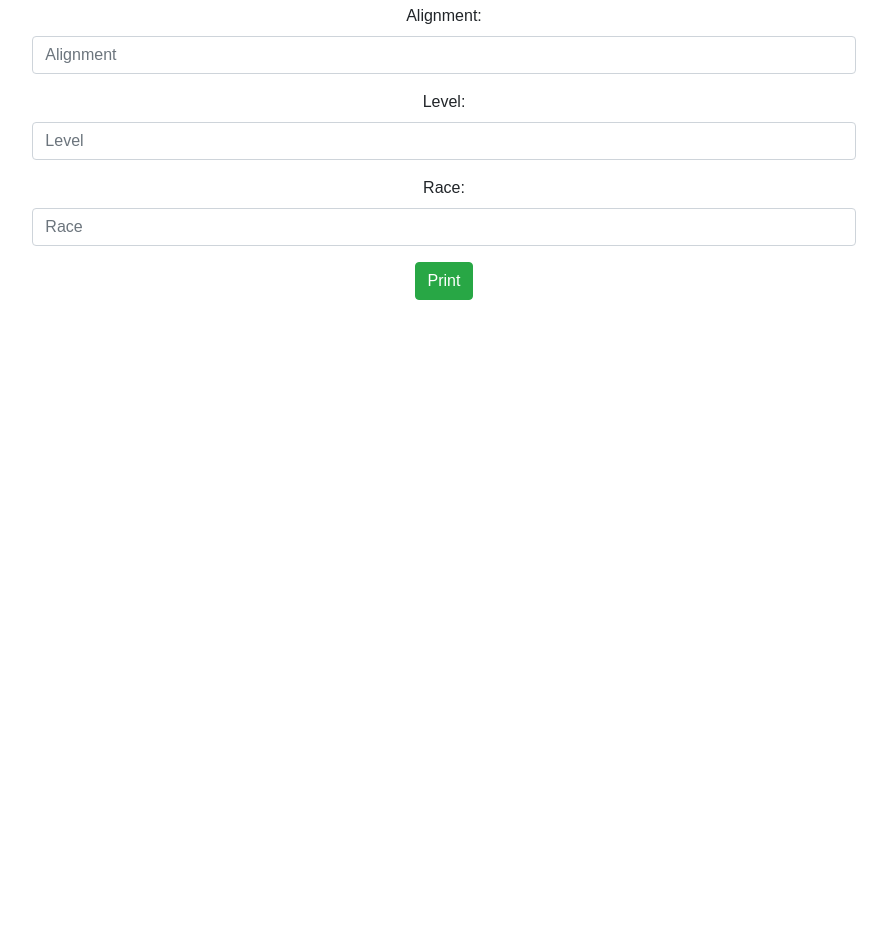
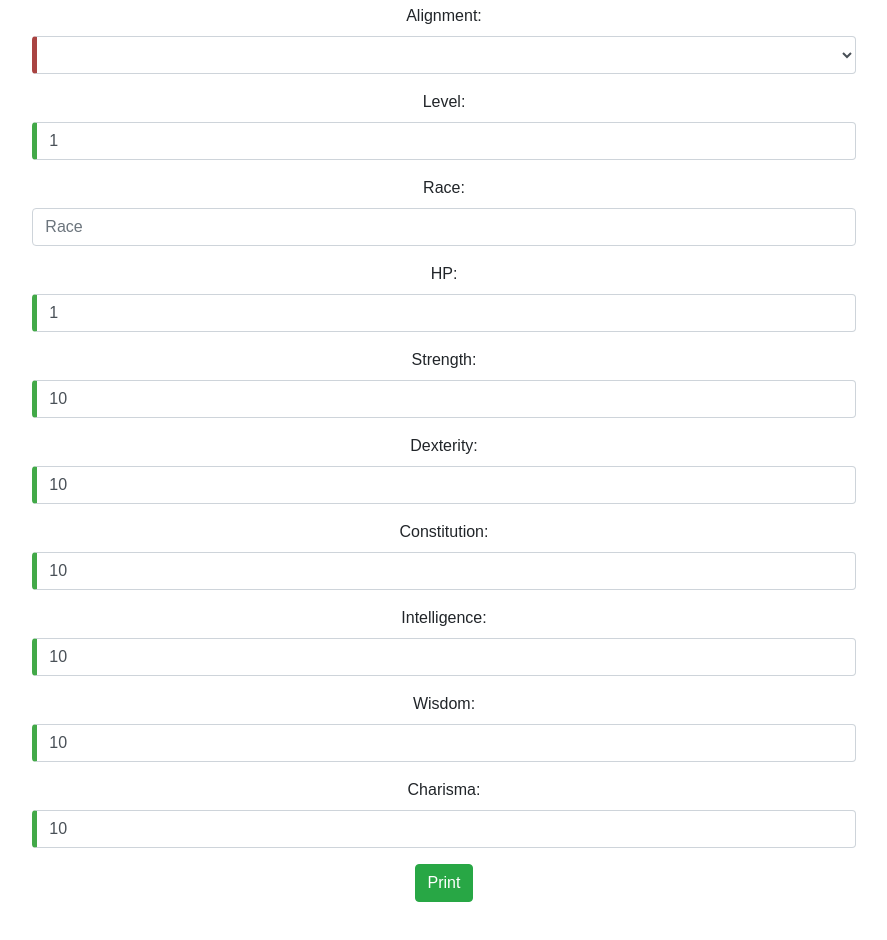
Before and after one commit to hopelesscoder/angular, an Angular app: page /characterSheet in a window 1280 px wide. Shown: the part 680-1620 px from the top of the page, without its empty margins (196-1083 px from the left). Before the commit the page ends 980 px from the top, so only its background shows below. Built offline with nearby package versions, Linux system fonts and the light colour scheme.

Commit message:
added characteristics

```diff
--- a/src/app/character-sheet/character-sheet.component.css
+++ b/src/app/character-sheet/character-sheet.component.css
@@ -0,0 +1,7 @@
+.ng-valid[required], .ng-valid.required  {
+  border-left: 5px solid #42A948; /* green */
+}
+
+.ng-invalid:not(form)  {
+  border-left: 5px solid #a94442; /* red */
+}
--- a/src/app/character-sheet/character-sheet.component.html
+++ b/src/app/character-sheet/character-sheet.component.html
@@ -3,33 +3,100 @@
 </div>
 <div class="col-md-8">
   <h2 class="text-center">Character sheet</h2>
-<form>
+<form #CharacterSheet="ngForm" (ngSubmit)="printCharacterSheet()">
   <div class="form-group">
     <label for="name">Character name:</label>
-    <input type="name" [(ngModel)]="characterSheet.name" placeholder="Name" name="name" class="form-control" id="name" required>
+    <input type="name" [(ngModel)]="characterSheet.name" placeholder="Name" name="name" class="form-control" id="name" required #name="ngModel">
+	<div [hidden]="name.valid || name.pristine"class="alert alert-danger">
+		Name is required
+	</div>
   </div>
 
   <div class="form-group">
     <label for="playerName">Player Name:</label>
-    <input [(ngModel)]="characterSheet.playerName" placeholder="Player Name" name="playerName" class="form-control" id="playerName" required>
+    <input [(ngModel)]="characterSheet.playerName" placeholder="Player Name" name="playerName" class="form-control" id="playerName" required #playerName="ngModel">
+	<div [hidden]="playerName.valid || playerName.pristine"class="alert alert-danger">
+		Player Name is required
+	</div>
   </div>
 
   <div class="form-group">
     <label for="alignment">Alignment:</label>
-   <input [(ngModel)]="characterSheet.alignment" placeholder="Alignment" name="alignment" class="form-control" id="alignment" required>
+	<select class="form-control"  id="alignment" required [(ngModel)]="characterSheet.alignment" name="alignment" #alignment="ngModel">
+		<option *ngFor="let align of alignments" [value]="align">{{align}}</option>
+	</select>
+	<div [hidden]="alignment.valid || alignment.pristine"class="alert alert-danger">
+		Alignment is required
+	</div>
   </div>
 
   <div class="form-group">
     <label for="level">Level:</label>
-   <input [(ngModel)]="characterSheet.level" placeholder="Level" name="level" class="form-control" id="level" required type="number">
+   <input [(ngModel)]="characterSheet.level" placeholder="Level" name="level" class="form-control" id="level" required type="number" min="1" #level="ngModel">
+	<div [hidden]="level.valid || level.pristine"class="alert alert-danger">
+		Level is required
+	</div>
   </div>
 
   <div class="form-group">
     <label for="race">Race:</label>
-   <input [(ngModel)]="characterSheet.race" placeholder="Race" name="race" class="form-control" id="race" required>
+   <input [(ngModel)]="characterSheet.race" placeholder="Race" name="race" class="form-control" id="race">
   </div>
 
-  <button class="btn btn-success" (click)="printCharacterSheet()">Print</button>
+  <div class="form-group">
+    <label for="hp">HP:</label>
+   <input [(ngModel)]="characterSheet.hp" placeholder="HP" name="hp" class="form-control" id="hp" required type="number" min="1" #hp="ngModel">
+	<div [hidden]="hp.valid || hp.pristine"class="alert alert-danger">
+		HP is required
+	</div>
+  </div>
+
+  <div class="form-group">
+    <label for="strength">Strength:</label>
+   <input [(ngModel)]="characterSheet.strength[0]" placeholder="Strength" name="strength" class="form-control" id="strength" required type="number" min="1" #strength="ngModel">
+	<div [hidden]="strength.valid || strength.pristine"class="alert alert-danger">
+		Strength is required
+	</div>
+  </div>
+  <div class="form-group">
+    <label for="dexterity">Dexterity:</label>
+   <input [(ngModel)]="characterSheet.dexterity[0]" placeholder="Dexterity" name="dexterity" class="form-control" id="dexterity" required type="number" min="1" #dexterity="ngModel">
+	<div [hidden]="dexterity.valid || dexterity.pristine"class="alert alert-danger">
+		Dexterity is required
+	</div>
+  </div>
+  <div class="form-group">
+    <label for="constitution">Constitution:</label>
+   <input [(ngModel)]="characterSheet.constitution[0]" placeholder="Constitution" name="constitution" class="form-control" id="constitution" required type="number" min="1" #constitution="ngModel">
+	<div [hidden]="constitution.valid || constitution.pristine"class="alert alert-danger">
+		Constitution is required
+	</div>
+  </div>
+  <div class="form-group">
+    <label for="cntelligence">Intelligence:</label>
+   <input [(ngModel)]="characterSheet.intelligence[0]" placeholder="Intelligence" name="intelligence" class="form-control" id="intelligence" required type="number" min="1" #intelligence="ngModel">
+	<div [hidden]="intelligence.valid || intelligence.pristine"class="alert alert-danger">
+		intelligence is required
+	</div>
+  </div>
+  <div class="form-group">
+    <label for="wisdom">Wisdom:</label>
+   <input [(ngModel)]="characterSheet.wisdom[0]" placeholder="Wisdom" name="wisdom" class="form-control" id="wisdom" required type="number" min="1" #wisdom="ngModel">
+	<div [hidden]="wisdom.valid || wisdom.pristine"class="alert alert-danger">
+		Wisdom is required
+	</div>
+  </div>
+  <div class="form-group">
+    <label for="charisma">Charisma:</label>
+   <input [(ngModel)]="characterSheet.charisma[0]" placeholder="Charisma" name="charisma" class="form-control" id="charisma" required type="number" min="1" #charisma="ngModel">
+	<div [hidden]="charisma.valid || charisma.pristine"class="alert alert-danger">
+		Charisma is required
+	</div>
+  </div>
+
+  <button type="submit" class="btn btn-success"  >Print</button>
+  <!--[disabled]="!CharacterSheet.form.valid"-->
 </form>
 </div>
 </div>
+<br/><br/>
--- a/src/app/character-sheet/character-sheet.component.ts
+++ b/src/app/character-sheet/character-sheet.component.ts
@@ -12,8 +12,21 @@ import { CharacterSheetService } from './characterSheet.service';
   styleUrls: ['./character-sheet.component.css']
 })
 export class CharacterSheetComponent{
+	alignments = ['', 'good/law', 'good/neutral', 'good/chaos', 'neutral/law', 'neutral/neutral', 'neutral/chaos', 'evil/law', 'evil/neutral', 'evil/chaos'];
 
-	characterSheet: CharacterSheet = new CharacterSheet();
+	defaultStrength: Array<number> = [10, 0];//characteristic and modifier
+	defaultDexterity: Array<number> = [10, 0];//characteristic and modifier
+	defaultConstitution: Array<number> = [10, 0];//characteristic and modifier
+	defaultIntelligence: Array<number> = [10, 0];//characteristic and modifier
+	defaultWisdom: Array<number> = [10, 0];//characteristic and modifier
+	defaultCharisma: Array<number> = [10, 0];//characteristic and modifier
+
+	characterSheet: CharacterSheet = new CharacterSheet(null, null, this.alignments[0], 1, 1, this.defaultStrength, this.defaultDexterity,
+		this.defaultConstitution, this.defaultIntelligence, this.defaultWisdom, this.defaultCharisma);
+
+	submitted = false;
+
+	onSubmit() { this.submitted = true; }
 
 	constructor(private router: Router, private characterSheetService: CharacterSheetService) {
 
@@ -31,4 +44,6 @@ export class CharacterSheetComponent{
 
   };
 
+
+
 }
--- a/src/app/models/characterSheet.model.ts
+++ b/src/app/models/characterSheet.model.ts
@@ -1,8 +1,19 @@
 export class CharacterSheet {
 
-  name: string;
-  playerName: string;
-  alignment: string;
-  level: number;
-  race: string;
+
+
+   constructor(
+    public   name: string,
+	public playerName: string,
+    public alignment: string,
+	public level: number,
+	public hp: number,
+	public strength: Array<number>,
+	public dexterity: Array<number>,
+	public constitution: Array<number>,
+	public intelligence: Array<number>,
+	public wisdom: Array<number>,
+	public charisma: Array<number>,
+	public race?: string
+  ) {  }
 }
```
